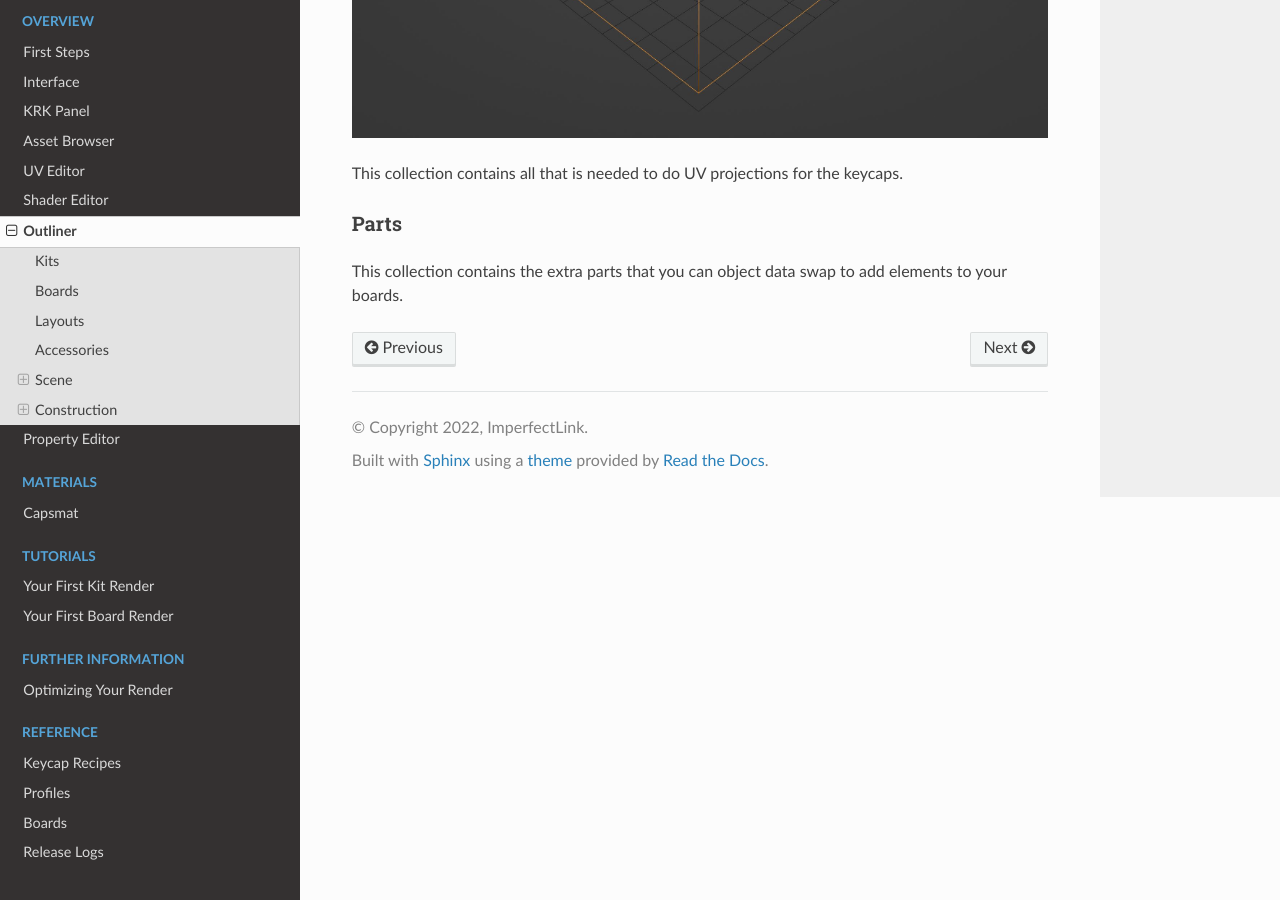
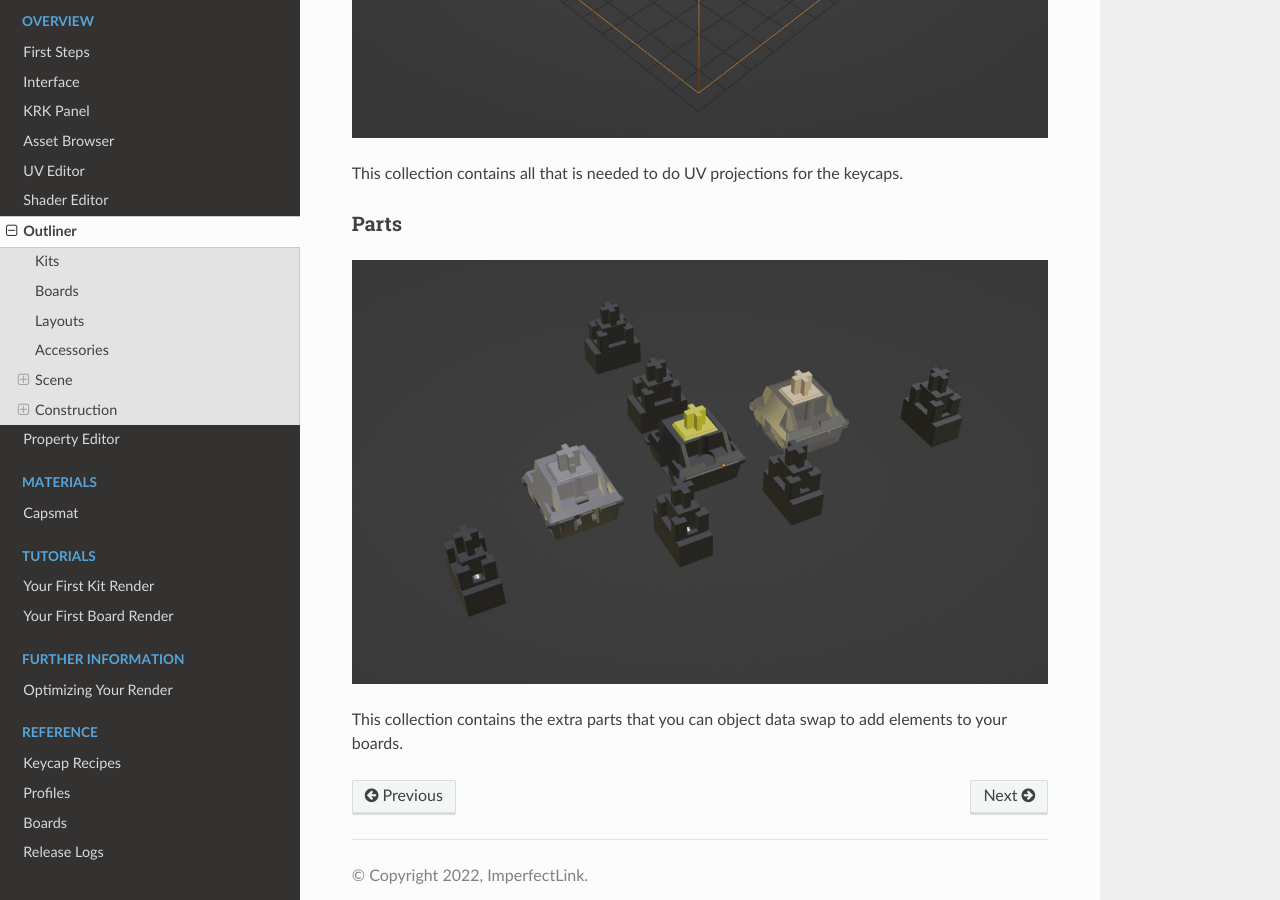
Before and after one commit to imperfectlink/KeyboardRenderKit, a Sphinx documentation site: the page built from docs/source/outliner.rst, in a window 1280 px wide and 900 px high, scrolled down 5440 px. Built offline with Sphinx 7.4.7 and the Read the Docs theme 2.0.0, drawn with Linux system fonts in a browser that asks for light colours.

Commit message:
Update outliner.rst

```diff
--- a/docs/source/outliner.rst
+++ b/docs/source/outliner.rst
@@ -73,4 +73,7 @@ This collection contains all that is needed to do UV projections for the keycaps
 
 Parts
 ----
+
+.. image:: img/PartsCollection.jpg
+
 This collection contains the extra parts that you can object data swap to add elements to your boards.
```
